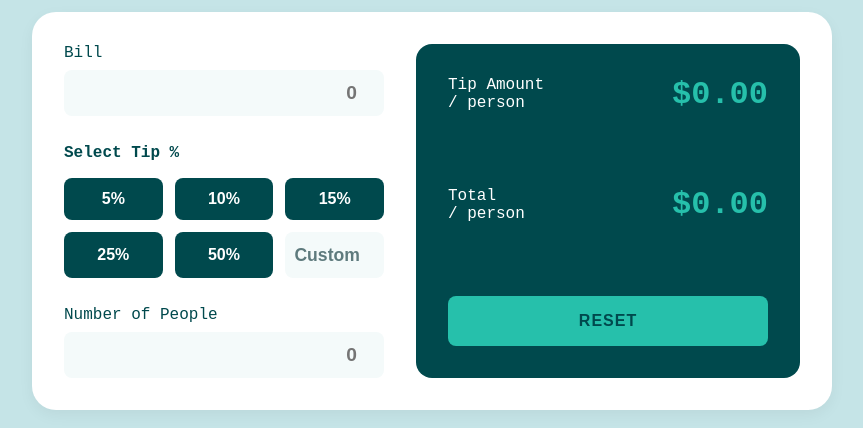
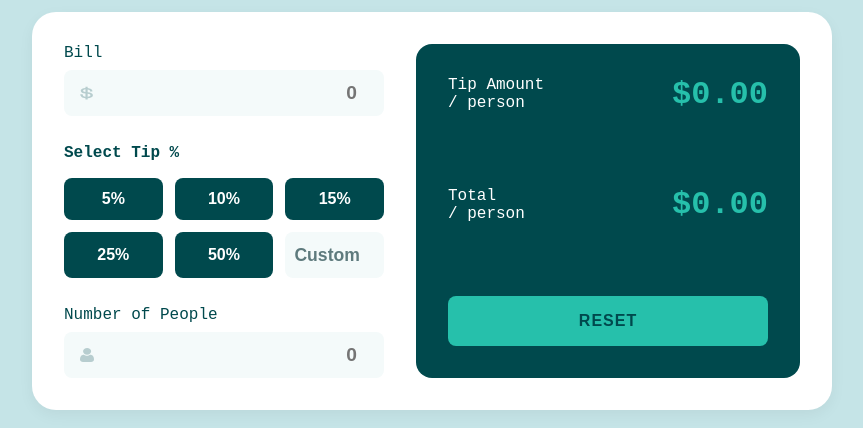
Before and after one commit to ClydeZzz16/Tip-Calculator-App-Final, a Next.js app: page / in a window 1280 px wide. Shown: the part 232-660 px from the top of the page, without its empty margins (208-1071 px from the left). Built offline with nearby package versions, Linux system fonts and the light colour scheme.

Commit message:
Adds icons to input fields for enhanced UX

```diff
--- a/src/app/components/BillInput.tsx
+++ b/src/app/components/BillInput.tsx
@@ -1,6 +1,7 @@
 'use client';
-
 import React from 'react';
+import Image from 'next/image';
+import dollarIcon from '../assets/icon-dollar.svg'; // make sure this file exists
 
 interface BillInputProps {
   bill: number | '';
@@ -8,16 +9,24 @@ interface BillInputProps {
 }
 
 export default function BillInput({ bill, setBill }: BillInputProps) {
+  const handleChange = (e: React.ChangeEvent<HTMLInputElement>) => {
+    const value = e.target.value;
+    setBill(value === '' ? '' : parseFloat(value));
+  };
+
   return (
     <div className="input-group">
       <label htmlFor="bill">Bill</label>
-      <input
-        id="bill"
-        type="number"
-        placeholder="0"
-        value={bill}
-        onChange={(e) => setBill(e.target.value === '' ? '' : parseFloat(e.target.value))}
-      />
+      <div className="input-with-icon">
+        <Image src={dollarIcon} alt="Dollar Icon" className="input-icon" />
+        <input
+          type="number"
+          id="bill"
+          placeholder="0"
+          value={bill}
+          onChange={handleChange}
+        />
+      </div>
     </div>
   );
 }
--- a/src/app/components/PeopleInput.tsx
+++ b/src/app/components/PeopleInput.tsx
@@ -1,4 +1,7 @@
+'use client';
 import React from 'react';
+import Image from 'next/image';
+import personIcon from '../assets/icon-person.svg'; // make sure this file exists
 
 interface PeopleInputProps {
   people: number | '';
@@ -6,21 +9,26 @@ interface PeopleInputProps {
 }
 
 export default function PeopleInput({ people, setPeople }: PeopleInputProps) {
-  const isError = people === 0 || people === '';
+  const handleChange = (e: React.ChangeEvent<HTMLInputElement>) => {
+    const value = e.target.value;
+    setPeople(value === '' ? '' : parseInt(value));
+  };
 
   return (
     <div className="input-group">
       <div className="label-row">
-        <label>Number of People</label>
-        {people === 0 && <span className="error-text">Can't be zero</span>}
+        <label htmlFor="people">Number of People</label>
       </div>
-      <input
-        type="number"
-        placeholder="0"
-        value={people}
-        onChange={(e) => setPeople(Number(e.target.value))}
-        className={people === 0 ? 'input-error' : ''}
-      />
+      <div className="input-with-icon">
+        <Image src={personIcon} alt="Person Icon" className="input-icon" />
+        <input
+          type="number"
+          id="people"
+          placeholder="0"
+          value={people}
+          onChange={handleChange}
+        />
+      </div>
     </div>
   );
 }
--- a/src/app/globals.css
+++ b/src/app/globals.css
@@ -268,3 +268,29 @@ input:focus {
     font-size: 1.5rem;
   }
 }
+/* === INPUT WITH ICON === */
+.input-with-icon {
+  position: relative;
+  display: flex;
+  align-items: center;
+}
+
+.input-icon {
+  position: absolute;
+  left: 1rem;
+  width: 14px;
+  height: 14px;
+  opacity: 0.7;
+}
+
+.input-with-icon input {
+  width: 100%;
+  padding: 0.75rem 0.75rem 0.75rem 2.5rem; /* extra left padding for icon */
+  border-radius: 0.5rem;
+  border: none;
+  background-color: hsl(189, 41%, 97%);
+  text-align: right;
+  font-size: 1.2rem;
+  font-weight: bold;
+  color: hsl(183, 100%, 15%);
+}
```
Also changed, not shown: src/app/assets/icon-dollar.svg (added), src/app/assets/icon-person.svg (added).
